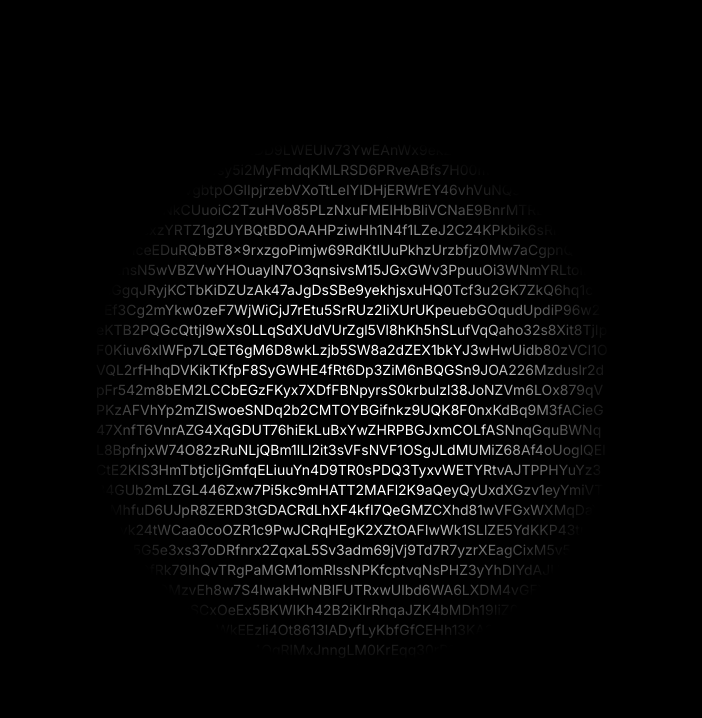
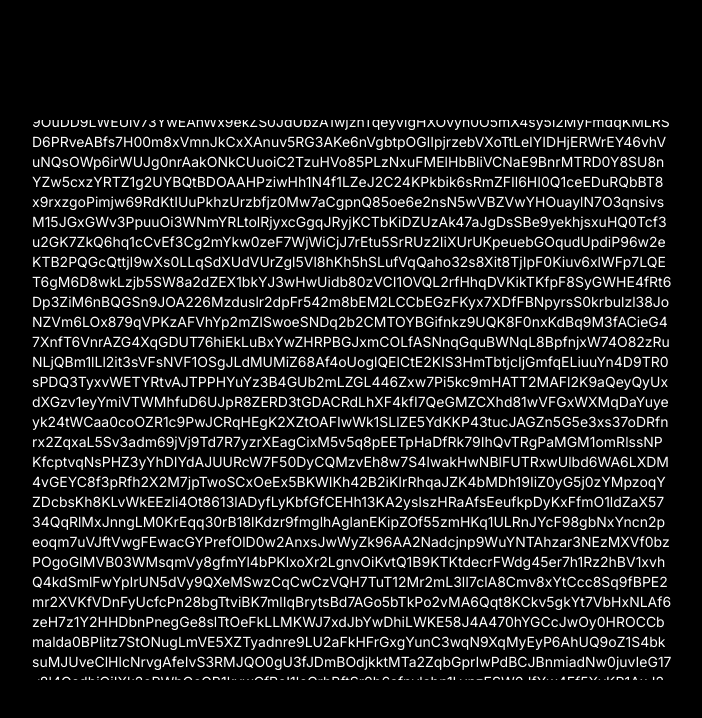
Before and after one commit to malikkotb/hover-gradient, a Next.js app: page / in a window 1280 px wide. Shown: the top 718 px of the page, without its empty margins (288-990 px from the left). Built offline with nearby package versions, Linux system fonts and the light colour scheme.

Commit message:
change pos of text

```diff
--- a/app/page.js
+++ b/app/page.js
@@ -10,7 +10,6 @@ function generateRandomString(length) {
 
 export default function Home() {
 
-
   const [string, setString] = useState(""); // Initialize with empty string
 
   useEffect(() => {
@@ -21,12 +20,13 @@ export default function Home() {
 
   return (
     <main className="bg-black flex justify-center items-center w-full h-screen">
-      <div className="h-[70vh] w-[40vw] text-white text-sm rounded-md"
-      style={{
-        maskImage: 'radial-gradient(circle at center, rgba(0,0,0,1) 30%, rgba(0,0,0,0) 70%)',
-        WebkitMaskImage: 'radial-gradient(circle at center, rgba(0,0,0,1) 30%, rgba(0,0,0,0) 70%)'
-      }}>
-        <p onMouseMove={() => setString(generateRandomString(10000))} className="w-full h-full whitespace-pre-wrap break-words overflow-hidden">{string}</p>
+      <div className="h-[70vh] w-[50vw] text-white text-sm rounded-lg overflow-hidden"
+      // style={{
+      //   maskImage: 'radial-gradient(circle at center, rgba(0,0,0,1) 30%, rgba(0,0,0,0) 70%)',
+      //   WebkitMaskImage: 'radial-gradient(circle at center, rgba(0,0,0,1) 30%, rgba(0,0,0,0) 70%)'
+      // }}
+      >
+        <p onMouseMove={() => setString(generateRandomString(10000))} className="relative top-[-5%] whitespace-pre-wrap break-words">{string}</p>
       </div>
     </main>
   );
```
